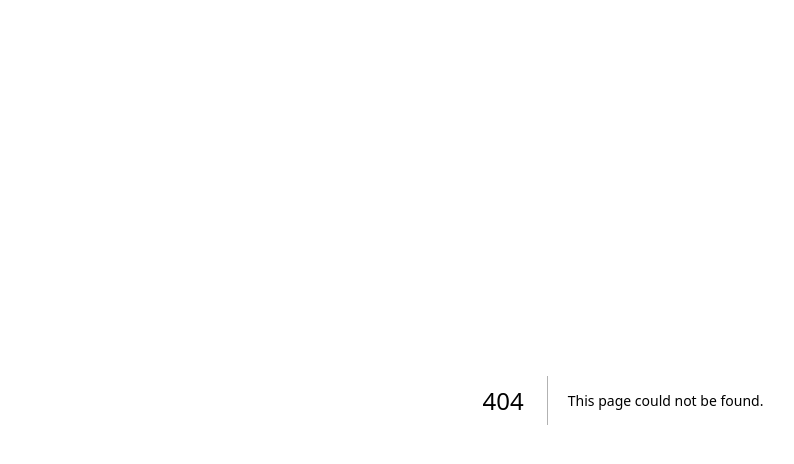
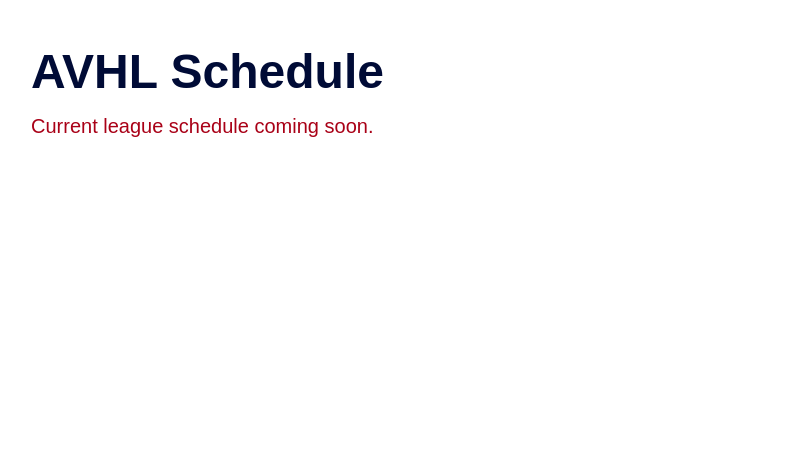
Before and after one commit to cheekssurviv/avhl-site, a Next.js app: page /schedule in a window 1280 px wide. Before the commit this address had no page. Shown: the top 464 px of the page, without its empty margins (17-811 px from the left). Built offline with nearby package versions, Linux system fonts and the light colour scheme.

Commit message:
Info and schedule pages

```diff
--- /dev/null
+++ b/src/app/info/page.js
@@ -0,0 +1,10 @@
+export default function Info() {
+  return (
+    <main className="min-h-screen bg-white text-[#000B36] p-12">
+      <h1 className="text-5xl font-black">AVHL Info</h1>
+      <p className="mt-4 text-xl text-[#A90117]">
+        Current league info coming soon.
+      </p>
+    </main>
+  );
+}
--- /dev/null
+++ b/src/app/schedule/page.js
@@ -0,0 +1,10 @@
+export default function Schedule() {
+  return (
+    <main className="min-h-screen bg-white text-[#000B36] p-12">
+      <h1 className="text-5xl font-black">AVHL Schedule</h1>
+      <p className="mt-4 text-xl text-[#A90117]">
+        Current league schedule coming soon.
+      </p>
+    </main>
+  );
+}
```
